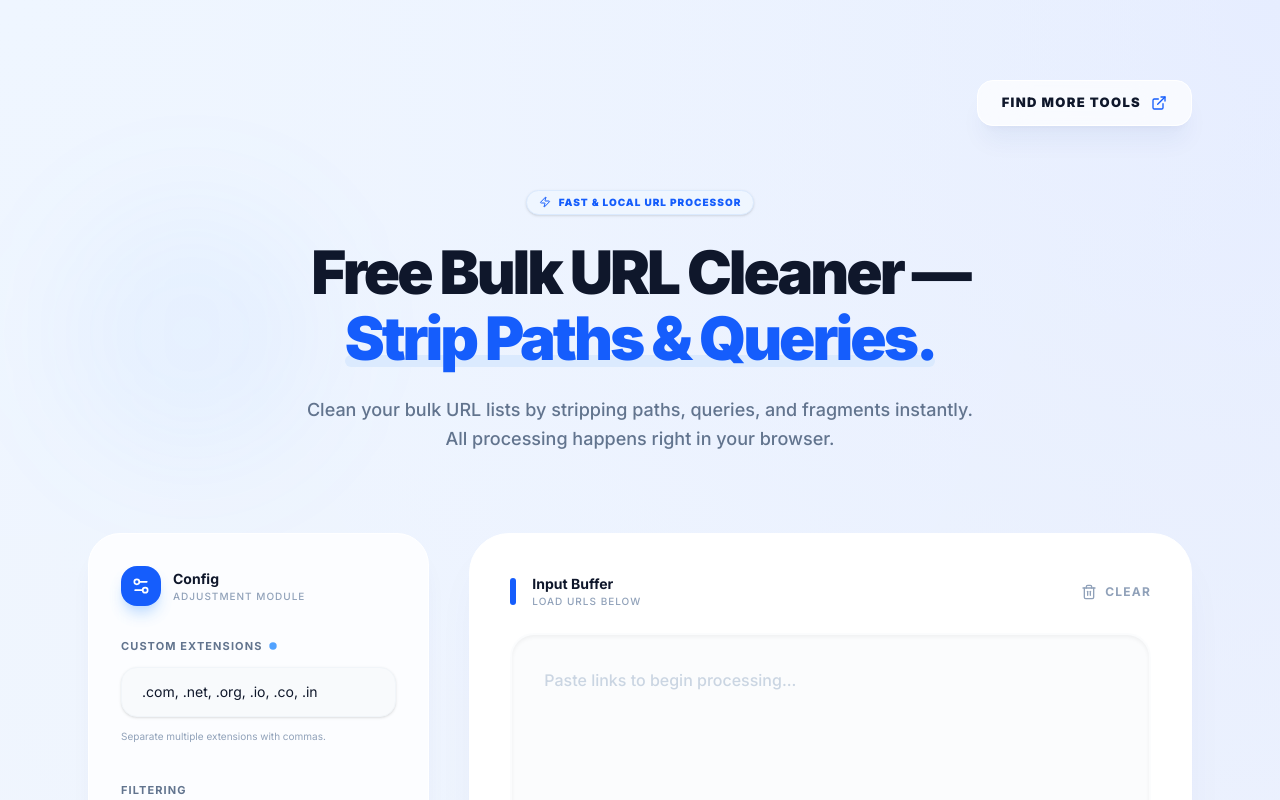
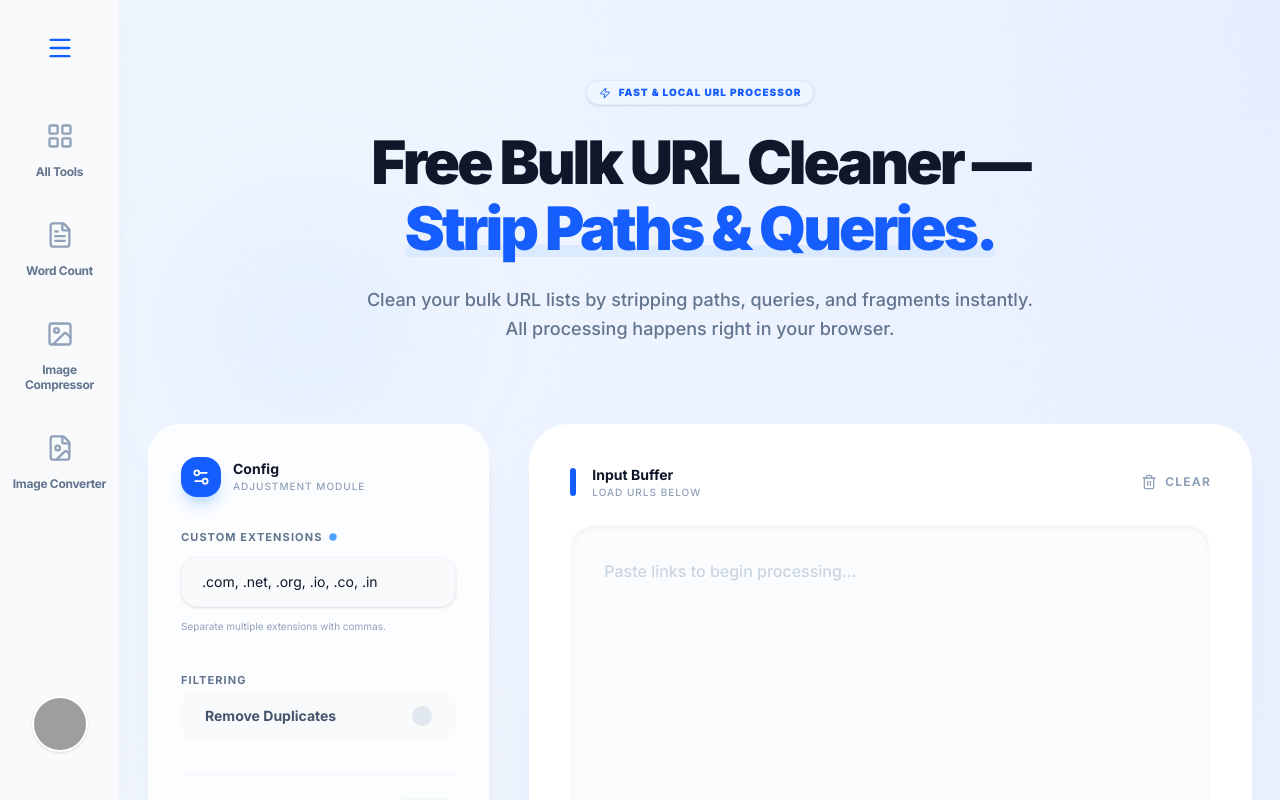
Before and after one commit to deepakvermasnv/URL-Trimer, a Next.js app: page / in a window 1280 px wide. Shown: the top 800 px of the page. Built offline with nearby package versions, Linux system fonts and the light colour scheme; grey boxes are pictures that could not be loaded.

Commit message:
feat: Add sidebar navigation and update metadata
Introduces a collapsible sidebar component for navigation and updates site metadata to reflect the new domain name. Also removes an unnecessary navigation element from the hero section.

```diff
--- a/app/layout.tsx
+++ b/app/layout.tsx
@@ -1,6 +1,7 @@
 import type {Metadata} from 'next';
 import { Inter, JetBrains_Mono } from 'next/font/google';
 import Script from 'next/script';
+import { Sidebar } from '../components/Sidebar';
 import { ScrollToTop } from '../components/ScrollToTop';
 import './globals.css';
 
@@ -15,7 +16,7 @@ const jetbrainsMono = JetBrains_Mono({
 });
 
 export const metadata: Metadata = {
-  metadataBase: new URL('https://www.urltrim.online'),
+  metadataBase: new URL('https://urltrim.online'),
   title: 'Bulk URL Cleaner & Domain Stripper — Free Online Tool | URL Trimmer',
   description: 'Free bulk URL cleaner tool. Strip tracking parameters, remove paths, and extract clean domains from thousands of URLs instantly — all in your browser. No signup needed.',
   keywords: ['bulk url cleaner', 'strip url parameters online', 'url domain extractor tool', 'remove tracking parameters from url', 'clean url list free', 'bulk link trimmer'],
@@ -29,7 +30,7 @@ export const metadata: Metadata = {
     type: 'website',
     locale: 'en_US',
     siteName: 'URL Trimmer',
-    url: 'https://www.urltrim.online/',
+    url: 'https://urltrim.online/',
   },
   twitter: {
     card: 'summary_large_image',
@@ -51,7 +52,7 @@ export default function RootLayout({children}: {children: React.ReactNode}) {
     "@context": "https://schema.org",
     "@type": "WebApplication",
     "name": "URL Trimmer",
-    "url": "https://www.urltrim.online/",
+    "url": "https://urltrim.online/",
     "description": "Free bulk URL cleaner tool to strip tracking parameters and extract clean domains.",
     "applicationCategory": "UtilitiesApplication",
     "operatingSystem": "All",
@@ -155,7 +156,10 @@ export default function RootLayout({children}: {children: React.ReactNode}) {
             })();
           `}
         </Script>
-        {children}
+        <Sidebar />
+        <main className="md:pl-[120px] min-h-screen">
+          {children}
+        </main>
         <ScrollToTop />
       </body>
     </html>
--- a/app/page.tsx
+++ b/app/page.tsx
@@ -294,13 +294,6 @@ export default function URLTrimmer() {
       <PageLayout className="selection:bg-blue-100 selection:text-blue-900 overflow-x-hidden relative" showBlobs={true}>
         {/* Interactive Spotlight Overlay */}
         <div className="fixed inset-0 pointer-events-none z-0 spotlight" />
-
-        <NavAction
-          href="/tools"
-          label="Find More tools"
-          type="forward"
-          className="pt-0"
-        />
 
         <Hero
           centered
--- a/app/robots.ts
+++ b/app/robots.ts
@@ -6,6 +6,6 @@ export default function robots(): MetadataRoute.Robots {
       userAgent: '*',
       allow: '/',
     },
-    sitemap: 'https://www.urltrim.online/sitemap.xml',
+    sitemap: 'https://urltrim.online/sitemap.xml',
   };
 }
--- a/app/sitemap.ts
+++ b/app/sitemap.ts
@@ -1,7 +1,7 @@
 import { MetadataRoute } from 'next';
 
 export default function sitemap(): MetadataRoute.Sitemap {
-  const baseUrl = 'https://www.urltrim.online';
+  const baseUrl = 'https://urltrim.online';
 
   const routes = [
     '',
--- /dev/null
+++ b/components/Sidebar.tsx
@@ -0,0 +1,132 @@
+'use client';
+
+import React, { useState } from 'react';
+import Link from 'next/link';
+import { usePathname } from 'next/navigation';
+import { motion, AnimatePresence } from 'motion/react';
+import {
+  LayoutGrid,
+  MoreHorizontal,
+  FileText,
+  Image as ImageIcon,
+  FileImage,
+  ChevronLeft,
+  Menu
+} from 'lucide-react';
+import { cn } from '@/lib/utils';
+
+const NAV_ITEMS = [
+  {
+    label: 'All Tools',
+    icon: LayoutGrid,
+    href: '/tools',
+    isActive: (path: string) => path === '/tools'
+  },
+  {
+    label: 'Word Count',
+    icon: FileText,
+    href: '/tools/word-counter',
+    isActive: (path: string) => path === '/tools/word-counter'
+  },
+  {
+    label: 'Image Compressor',
+    icon: ImageIcon,
+    href: '/tools/image-compressor',
+    isActive: (path: string) => path === '/tools/image-compressor'
+  },
+  {
+    label: 'Image Converter',
+    icon: FileImage,
+    href: '/tools/image-converter',
+    isActive: (path: string) => path === '/tools/image-converter'
+  }
+];
+
+export function Sidebar() {
+  const pathname = usePathname();
+  const [isCollapsed, setIsCollapsed] = useState(false);
+
+  return (
+    <>
+        <motion.aside
+          initial={false}
+          animate={{ width: isCollapsed ? '80px' : '120px' }}
+          className={cn(
+            "fixed left-0 top-0 h-full bg-[#f8fafc] border-r border-slate-100 flex flex-col items-center py-6 z-[100] hidden md:flex",
+            "shadow-[4px_0_24px_rgba(0,0,0,0.02)]"
+          )}
+        >
+          {/* Menu Toggle at Top */}
+          <div className="mb-10 px-2">
+            <button
+              onClick={() => setIsCollapsed(!isCollapsed)}
+              className="w-12 h-12 rounded-xl flex items-center justify-center transition-all hover:bg-white hover:shadow-sm text-blue-600 active:scale-95"
+            >
+              <Menu className="w-7 h-7" />
+            </button>
+          </div>
+
+          <nav className="flex-1 w-full flex flex-col items-center gap-8 px-1">
+          {NAV_ITEMS.map((item: any) => {
+            const active = item.isActive ? item.isActive(pathname) : false;
+            const Icon = item.icon;
+
+            return (
+              <Link
+                key={item.label}
+                href={item.href}
+                className="group flex flex-col items-center w-full px-1"
+              >
+                <div className={cn(
+                  "w-12 h-12 rounded-2xl flex items-center justify-center transition-all duration-300 relative",
+                  active
+                    ? "text-blue-600"
+                    : "text-slate-400 hover:text-blue-600"
+                )}>
+                  <Icon className={cn("w-7 h-7", active ? "stroke-[2.5px]" : "stroke-2")} />
+                  {active && (
+                    <motion.div
+                      layoutId="activeSideIndicator"
+                      className="absolute -right-3 w-[5px] h-8 bg-blue-600 rounded-l-full"
+                      transition={{ type: "spring", stiffness: 300, damping: 30 }}
+                    />
+                  )}
+                </div>
+                {!isCollapsed && (
+                  <motion.span
+                    initial={{ opacity: 0, y: -5 }}
+                    animate={{ opacity: 1, y: 0 }}
+                    className={cn(
+                      "text-[12px] font-bold mt-1 transition-colors text-center leading-tight tracking-tight px-1 max-w-full",
+                      active ? "text-blue-600" : "text-slate-500 group-hover:text-blue-600"
+                    )}
+                  >
+                    {item.label}
+                  </motion.span>
+                )}
+              </Link>
+            );
+          })}
+        </nav>
+
+        {/* Profile / Custom Logo at Bottom */}
+        <div className="mt-auto mb-6 px-2">
+           <Link href="/" className="w-14 h-14 rounded-full overflow-hidden border-2 border-white shadow-sm hover:border-blue-400 transition-colors cursor-pointer bg-white block">
+              <img
+                src="https://i.postimg.cc/hGDBjM9R/logo.png"
+                alt="Profile"
+                className="w-full h-full object-cover"
+              />
+           </Link>
+        </div>
+      </motion.aside>
+
+      {/* Mobile Menu Placeholder (Optional visibility) */}
+      <div className="md:hidden fixed top-4 left-4 z-50">
+        <button className="bg-white p-2 rounded-lg shadow-md border border-slate-100">
+          <Menu className="w-6 h-6 text-blue-600" />
+        </button>
+      </div>
+    </>
+  );
+}
```
